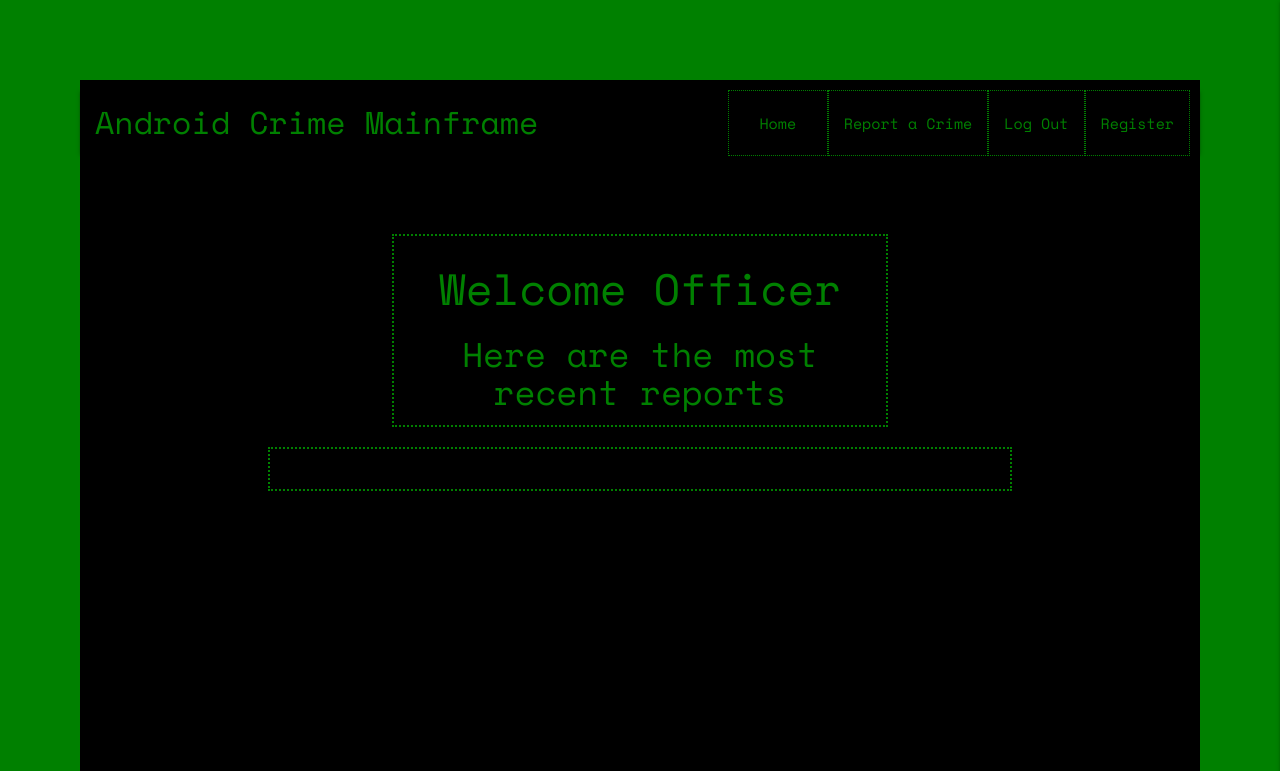
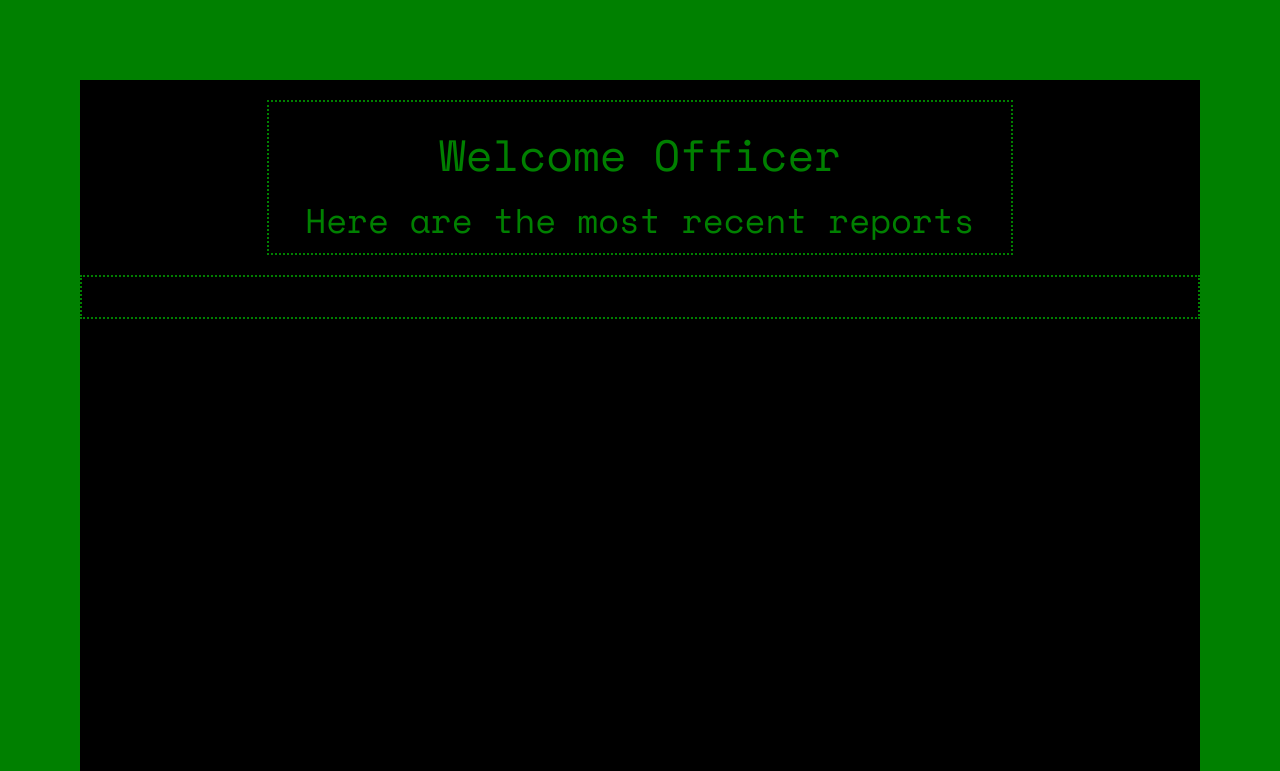
Before and after one commit to Hunnser86/android-crime-reporting-app, a Flask app: page / in a window 1280 px wide. Shown: the top 771 px of the page. Run offline with Flask 2, Linux system fonts and the light colour scheme; data that the repository does not hold is empty; some libraries are stand-ins or nearby versions.

Commit message:
Remove authentication functonality and re-start project

```diff
--- a/app.py
+++ b/app.py
@@ -12,102 +12,27 @@ if os.path.exists("env.py"):
 app = Flask(__name__)
 
 
+import os
+from flask import Flask
+if os.path.exists("env.py"):
+    import env
+
+
+app = Flask(__name__)
+
+
 app.config["MONGO_DBNAME"] = os.environ.get("MONGO_DBNAME")
 app.config["MONGO_URI"] = os.environ.get("MONGO_URI")
 app.secret_key = os.environ.get("SECRET_KEY")
 
-
 mongo = PyMongo(app)
 
 
-@app.route("/home")
-def go_home():
-    return render_template("home.html")
-
-
 @app.route("/")
-@app.route("/get_reports")
+@app.route("/reports")
 def get_reports():
-    reports = mongo.db.reports.find()
-    return render_template("reports.html", reports=reports)
-
-
-"""
-Functionality for registering.  Taken from the task manager walkthrough project
-
-"""
-
-
-@app.route("/register", methods=["GET", "POST"])
-def register():
-    if request.method == "POST":
-        # check if username already exists
-        existing_user = mongo.db.users.find_one(
-            {"username": request.form.get("username").lower()})
-
-        if existing_user:
-            flash(
-            "Username already exists. Do not attempt to user another officer's credentials!")
-            return redirect(url_for("register"))
-
-        register = {
-            "username": request.form.get("username").lower(),
-            "password": generate_password_hash(request.form.get("password"))
-            }
-
-        mongo.db.users.insert_one(register)
-
-        # put the new user into 'session' cookie
-        session["user"] = request.form.get("username").lower()
-        flash("Officer Registration Complete")
-    return render_template("register.html")
-
-
-"""
-Functonality for login. Taken from the task manager walkthrough project
-"""
-
-
-@app.route("/login", methods=["GET", "POST"])
-def login():
-    if request.method == "POST":
-        # check if username exists in db
-        existing_user = mongo.db.users.find_one(
-            {"username": request.form.get("username").lower()})
-
-        if existing_user:
-            # ensure hashed password matches user input
-            if check_password_hash(
-                    existing_user["password"], request.form.get("password")):
-                session["user"] = request.form.get("username").lower()
-                flash("Welcome, {}".format(
-                            request.form.get("username")))
-                return redirect(url_for(
-                            "profile", username=session["user"]))
-            else:
-                # invalid password match
-                flash("Incorrect Username and/or Password")
-                return redirect(url_for("login"))
-
-        else:
-            # username doesn't exist
-            flash("Incorrect Username and/or Password")
-            return redirect(url_for("login"))
-
-    return render_template("login.html")
-
-
-"""
-Functonality for logout. Taken from the task manager walkthrough project
-"""
-
-
-@app.route("/logout")
-def logout():
-    # remove user from session cookie
-    flash("You have been logged out")
-    session.pop("user")
-    return redirect(url_for("login"))
+    reports = mongo.db.tasks.find()
+    return  render_template("reports.html", reports=reports)
 
 
 if __name__ == "__main__":
--- a/static/css/style.css
+++ b/static/css/style.css
@@ -5,6 +5,9 @@ body {
     border: solid 80px green;
     height: 100vh;
 
+}
+h1{
+   color: green;
 }
 
 .nav {
--- a/templates/base.html
+++ b/templates/base.html
@@ -21,61 +21,30 @@
 </head>
 
 <body>
+    {% block content %}
 
-    <header>
-        <!--Top Navbar-->
-        <nav class="nav-extended nav">
+    <nav>
         <div class="nav-wrapper">
-                <a href="{{ url_for('go_home') }}" class="brand-logo ">Android Crime Mainframe</a>
-                <a href="#" data-target="mobile-demo" class="sidenav-trigger right"><i class="fas fa-bars"></i></a>
+            <a href="#!" class="brand-logo ">Android Crime Mainframe</a>
+            <a href="#" data-target="mobile-demo" class="sidenav-trigger"><i class="material-icons">menu</i></a>
             <ul class="right hide-on-med-and-down">
-                    <li><a href="{{ url_for('go_home') }}" class="home">Home</a></li>
-                    <li><a href="#">Report a Crime</a></li>
-                    <li><a href="{{ url_for('logout') }}">Log Out</a></li>
-                    <li><a href="{{ url_for('register') }}">Register</a></li>
-
+                <li><a href="sass.html">Sass</a></li>
+                <li><a href="badges.html">Components</a></li>
+                <li><a href="collapsible.html">Javascript</a></li>
+                <li><a href="mobile.html">Mobile</a></li>
             </ul>
         </div>
     </nav>
 
-        <!--Mobile sidebar-->
     <ul class="sidenav" id="mobile-demo">
-            <li><h4 class="center-align mobile-li">Report Manager</h4></li>
-            <li><a href="{{ url_for('go_home') }}" class="home">Home</a></li>
-            <li><a href="{{ url_for('get_reports') }}">Report a Crime</a></li>
-            <li><a href="{{ url_for('logout') }}">Log Out</a></li>
-            <li><a href="{{ url_for('register') }}">Register</a></li>
+        <li><a href="sass.html">Sass</a></li>
+        <li><a href="badges.html">Components</a></li>
+        <li><a href="collapsible.html">Javascript</a></li>
+        <li><a href="mobile.html">Mobile</a></li>
     </ul>
 
-    </header>
+    {% endblock %}
 
-    <section>
-        <!--flash messages-->
-        {% with messages = get_flash %}
-            {% if messages %}
-                {% for message in messages %}
-                    <row class="flashes">
-                        <h4 class="center-align">{{ message }}</h4>
-                    </row>
-                {% endfor %}
-            {% endif %}
-        {% endwith %}
-    </section>
-
-
-    <main class="container reports">
-        {% block content %}
-
-        {% endblock %}
-    </main>
-
-
-    <script src="https://code.jquery.com/jquery-3.6.0.min.js"
-        integrity="sha256-/xUj+3OJU5yExlq6GSYGSHk7tPXikynS7ogEvDej/m4=" crossorigin="anonymous"></script>
-    <script src="https://cdnjs.cloudflare.com/ajax/libs/materialize/1.0.0/js/materialize.min.js"></script>
-    <script src="{{ url_for('static', filename='js/script.js') }}"></script>
-    {% block scripts %}
-    {% endblock %}
 </body>
 
 </html>
```
Also changed, not shown: templates/home.html (+1 -48 lines), templates/register.html (deleted, +0 -43 lines). Lines whose indentation alone changed are shown as unchanged.
